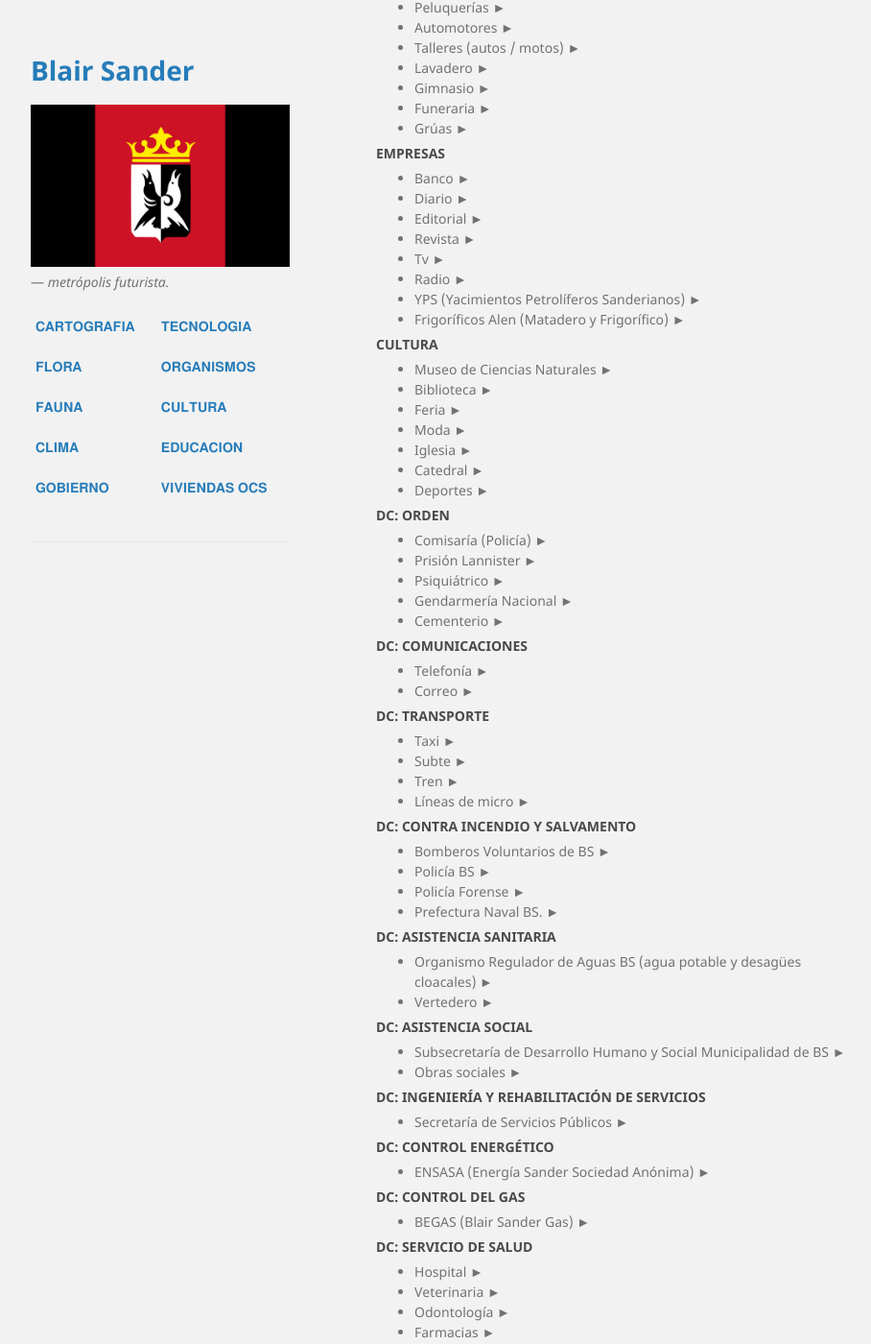
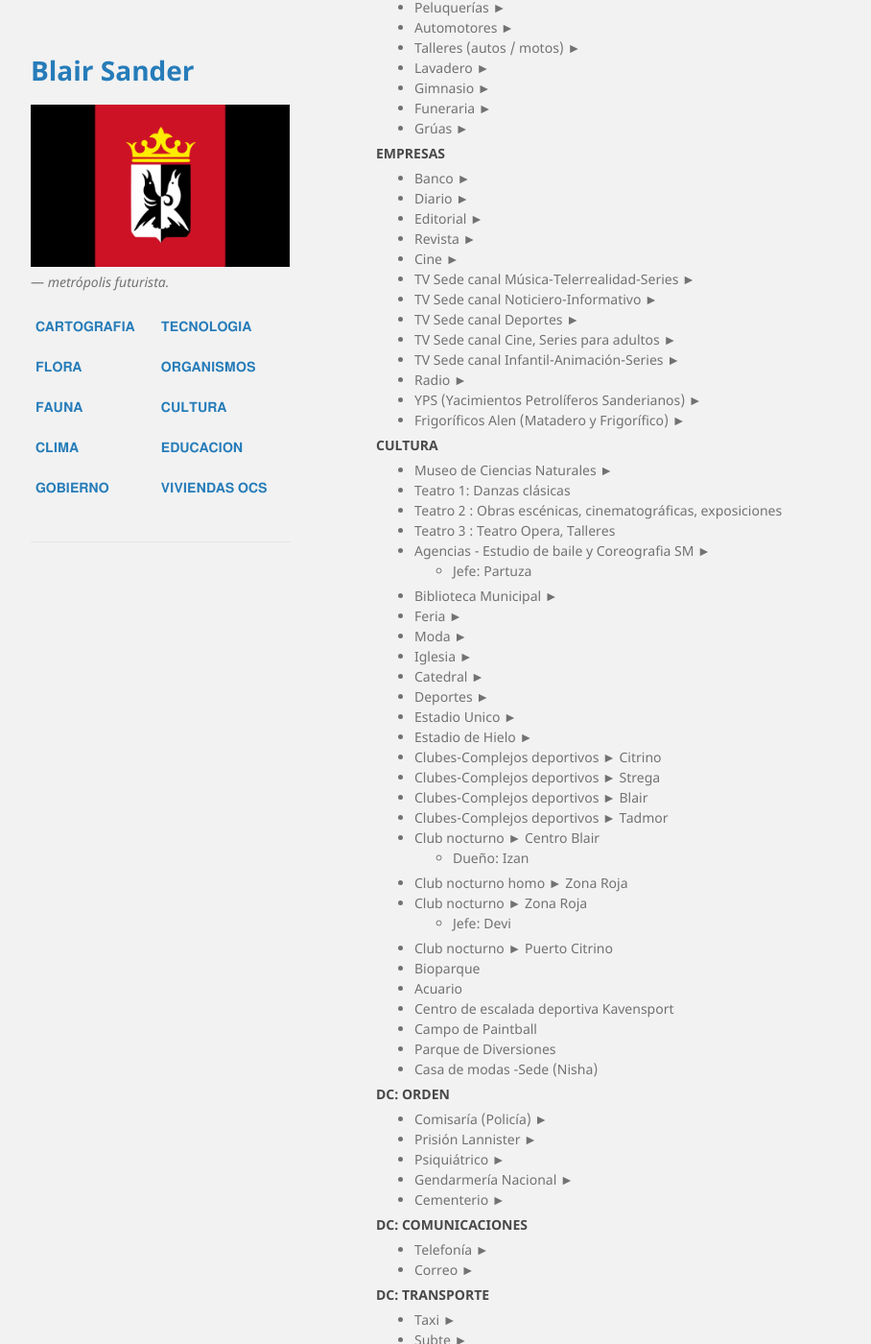
Before and after one commit to BlairSander/ciudad, a Jekyll site: the page built from organismos.md, in a window 1280 px wide and 1400 px high, scrolled down 1340 px. Shown: the whole window at 96% size, without its empty margins (178-1086 px from the left). Built offline with Jekyll 4.4.1, drawn with Linux system fonts in a browser that asks for light colours.

Commit message:
Update organismos.md

```diff
--- a/organismos.md
+++ b/organismos.md
@@ -79,7 +79,12 @@ ORGANISMO ► PERSONAJES ► MUNICPIO
 * Diario ►
 * Editorial ►
 * Revista ►
-* Tv ►
+* Cine ►
+* TV Sede canal Música-Telerrealidad-Series ►
+* TV Sede canal Noticiero-Informativo ►
+* TV Sede canal Deportes ►
+* TV Sede canal Cine, Series para adultos ►
+* TV Sede canal Infantil-Animación-Series ►
 * Radio ►
 * YPS (Yacimientos Petrolíferos Sanderianos) ►
 * Frigoríficos Alen (Matadero y Frigorífico) ►
@@ -87,12 +92,35 @@ ORGANISMO ► PERSONAJES ► MUNICPIO
 
 <h4>CULTURA</h4>
 * Museo de Ciencias Naturales ►
-* Biblioteca ►
+* Teatro 1: Danzas clásicas
+* Teatro 2 : Obras escénicas, cinematográficas, exposiciones
+* Teatro 3 : Teatro Opera, Talleres
+* Agencias - Estudio de baile y Coreografia SM  ►
+    * Jefe: Partuza
+* Biblioteca Municipal ►
 * Feria ►
 * Moda ►
 * Iglesia ►
 * Catedral ►
 * Deportes ►
+* Estadio Unico ►
+* Estadio de Hielo ►
+* Clubes-Complejos deportivos ►  Citrino
+* Clubes-Complejos deportivos ►  Strega
+* Clubes-Complejos deportivos ►  Blair
+* Clubes-Complejos deportivos ►  Tadmor
+* Club nocturno ► Centro Blair
+    * Dueño: Izan
+* Club nocturno homo ► Zona Roja
+* Club nocturno  ► Zona Roja
+    * Jefe: Devi
+* Club nocturno  ► Puerto Citrino
+* Bioparque
+* Acuario
+* Centro de escalada deportiva Kavensport
+* Campo de Paintball
+* Parque de Diversiones
+* Casa de modas -Sede (Nisha)
 
 
 <h4>DC: ORDEN</h4>
```
